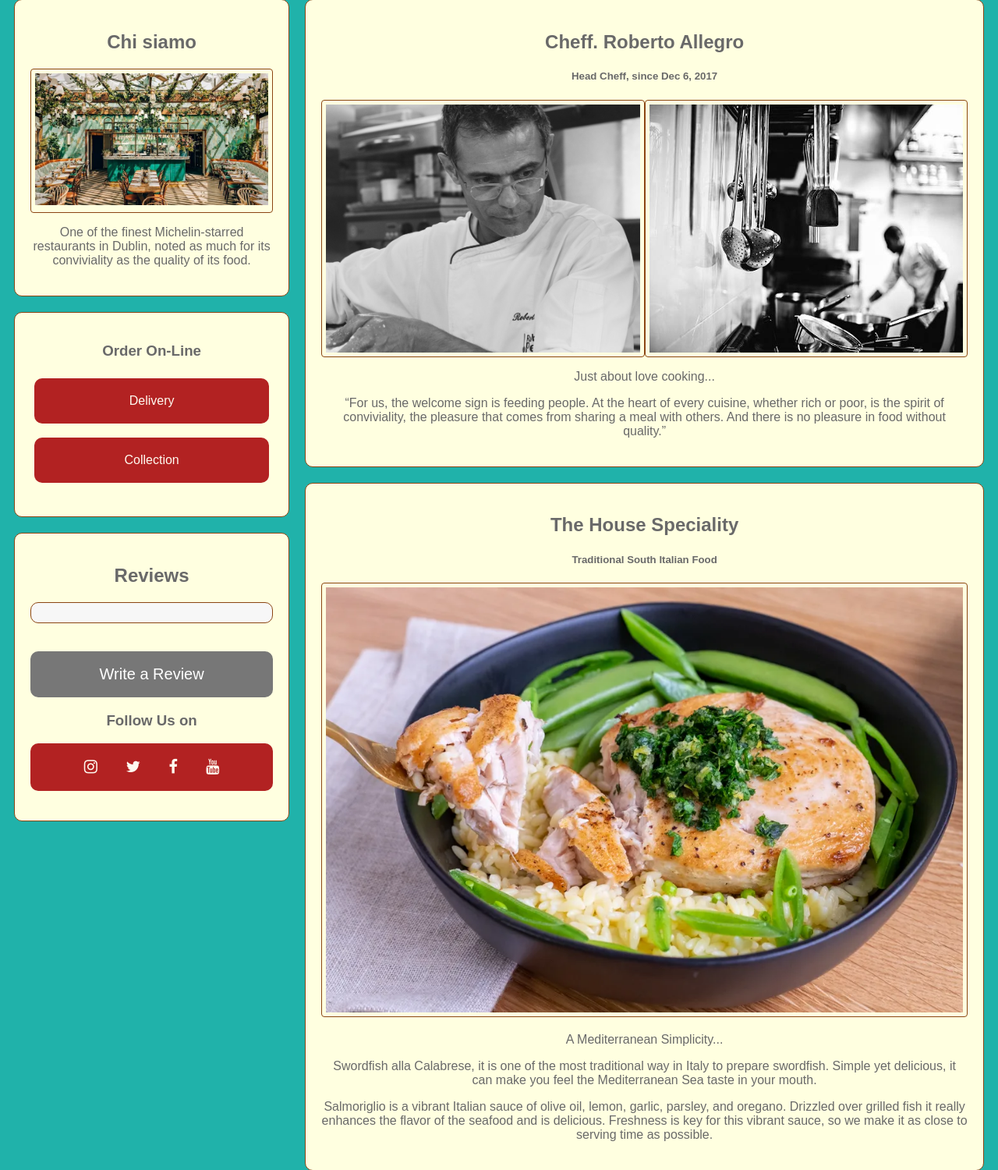
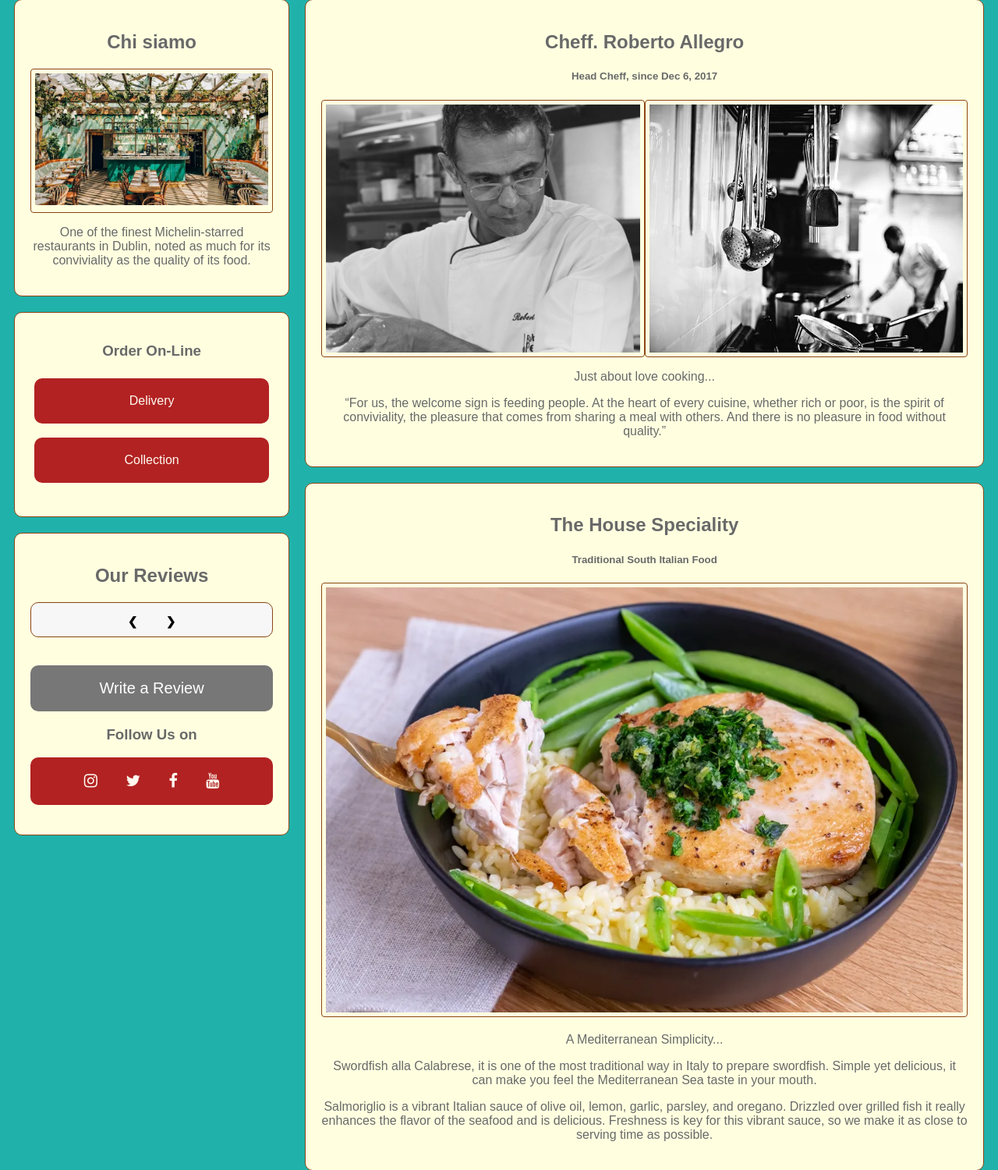
Before and after one commit to Wellington-Nodari/reggio-cantina, a Flask app: page / in a window 1280 px wide. Shown: the part 403-1903 px from the top of the page at 78% size. Run offline with Flask 2, Linux system fonts and the light colour scheme; data that the repository does not hold is empty; some libraries are stand-ins or nearby versions.

Commit message:
slideshow for cx Reviews display

```diff
--- a/app.py
+++ b/app.py
@@ -6,7 +6,7 @@ import os
 
 app = Flask(__name__)
 app.secret_key = "myfinalproject-DBSsoftwaredevelopment"
-
+items_list={}
 conn = psycopg2.connect(dbname = "decidsulj18q74", user = "fphmyvegucmiih", password = "08bdb827e02af0eae42038539b24ecbb0bede1a077e2b210c57c326d77b5aa61", host = "ec2-3-248-121-12.eu-west-1.compute.amazonaws.com")
 
 def login_required(f): #taken from https://www.youtube.com/watch?v=_pzMDIi5BuI
@@ -115,6 +115,7 @@ def adm_menu():
 @app.route('/order', methods=['GET', 'POST'])
 @login_required
 def order():
+    # items_list = {}
     subtotal = 0.00
     email = str(session['email'])
     if session is None:
@@ -143,7 +144,7 @@ def order():
         order = cur.fetchall()
 
         if request.method == 'POST':
-            items_list = {}
+            # items_list = {}
             varItm = ['item']
             varQty = ['quantity']
             for i in range(len(varItm)):
@@ -184,6 +185,7 @@ def order():
                         # d[id] = quantity
                     else:
                         break
+
 
                 print(items_list)
                 subtotal = (format(subtotal, '.2f'))
--- a/static/home.css
+++ b/static/home.css
@@ -483,3 +483,17 @@ td {
     width: auto;
     height: auto;
 }
+
+/* Next & previous buttons */
+.prev,
+.next {
+  cursor: pointer;
+  width: auto;
+  padding: 16px;
+  color: black;
+  font-weight: bold;
+  font-size: 15px;
+  border-radius: 0 3px 3px 0;
+  user-select: none;
+  -webkit-user-select: none;
+}
--- a/static/js/main.js
+++ b/static/js/main.js
@@ -72,3 +72,34 @@ function activeSelect(e) {
   const noteTextElement = parent.parentElement.lastElementChild.children.item(0)
   noteTextElement.innerText = `${note}`; document.getElementById("note").value = `${note}`;
 }
+
+// SlideShow for Reviews
+
+let slideIndex = 1;
+showSlides(slideIndex);
+
+function plusSlides(n) {
+  showSlides(slideIndex += n);
+}
+
+function currentSlide(n) {
+  showSlides(slideIndex = n);
+}
+
+function showSlides(n) {
+  let i;
+  let slides = document.getElementsByClassName("revDisp");
+  let dots = document.getElementsByClassName("demo");
+  let captionText = document.getElementById("caption");
+  if (n > slides.length) {slideIndex = 1}
+  if (n < 1) {slideIndex = slides.length}
+  for (i = 0; i < slides.length; i++) {
+    slides[i].style.display = "none";
+  }
+  for (i = 0; i < dots.length; i++) {
+    dots[i].className = dots[i].className.replace(" active", "");
+  }
+  slides[slideIndex-1].style.display = "block";
+  dots[slideIndex-1].className += " active";
+  captionText.innerHTML = dots[slideIndex-1].alt;
+}
--- a/static/js/order.js
+++ b/static/js/order.js
@@ -16,6 +16,7 @@ for (i = 0; i < 1; i ++) {
 
 function removeRow(i) {
   $(tbodyRef).find(`tr[data-index='${i}']`).remove();
+  i--; return i;
 }
 
 function addRow() {
--- a/templates/home.html
+++ b/templates/home.html
@@ -83,10 +83,11 @@
             <div class="sm-card">
 
 
-            <h2 id="tabHead">Reviews</h2>
+            <h2 id="tabHead">Our Reviews</h2>
             <div id="revDiv" >
                <list id="revDisp">
                     {% for row in review_list %}
+                        <div class="revDisp">
                             <option value="{{row[0]}}" style="font-weight: bold; font-size:20px;">{{row[0]}}</option><br>
                             <option value="{{row[1]}}" style="font-style: italic;">{{row[1]}}</option><br>
                             <option value="{{row[2]}}" style="font-weight: bold;">
@@ -97,10 +98,14 @@
                                 <i class="star" data-checked="false" data-note="4">&#9733;</i>
                                 <i class="star" data-checked="false" data-note="5">&#9733;</i>
                                 </span>
-                       </option>
-                       <p>---------------------</p>
+                            </option><br><br>
+                        </div>
                     {% endfor %}
                </list>
+
+               <a class="prev" onclick="plusSlides(-1)">&#10094;</a>
+               <a class="next" onclick="plusSlides(1)">&#10095;</a>
+
             </div><br><br>
 
               <button onclick="reviewForm" id="reviewForm">Write a Review</button><br>
```
Also changed, not shown: myBasket.py (+7 -1 lines). Lines whose indentation alone changed are shown as unchanged.
